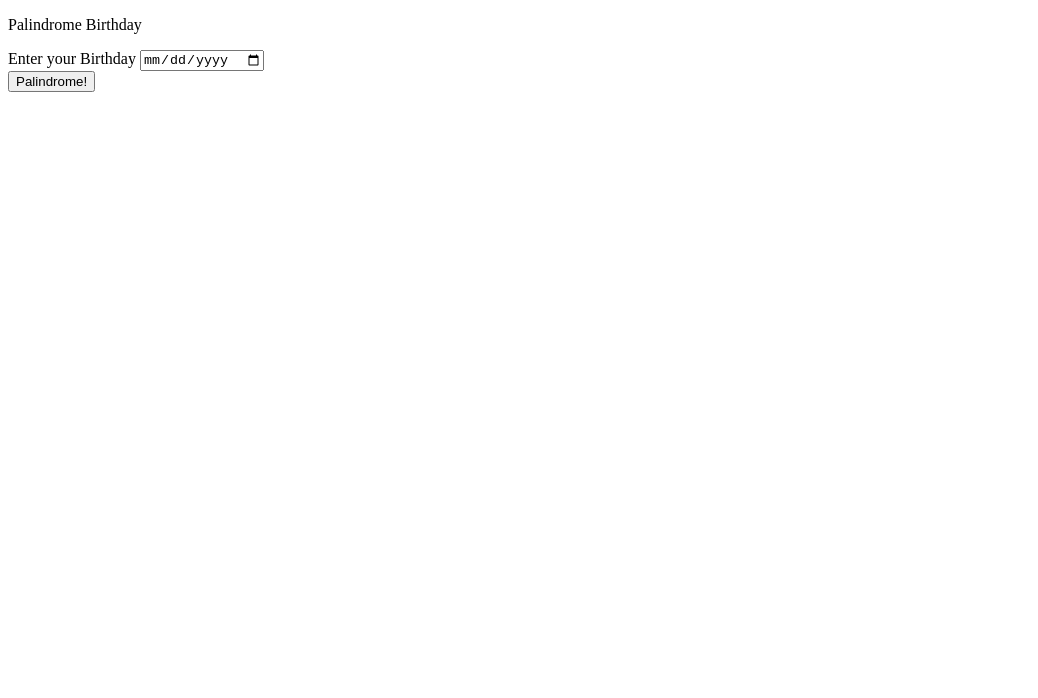
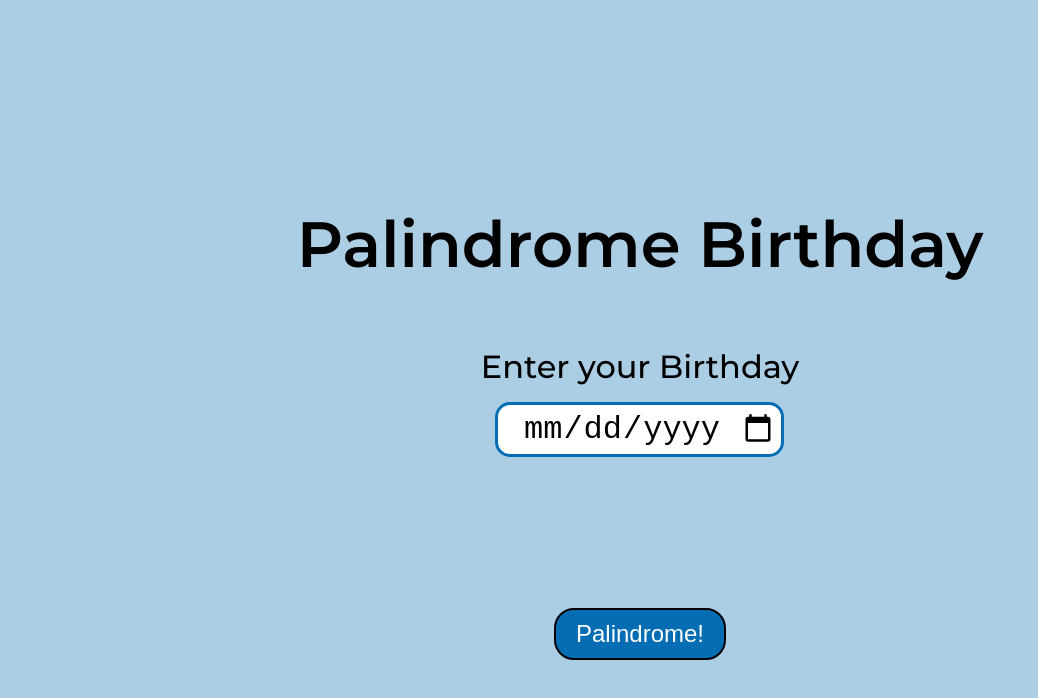
Before and after one commit to Hamdrive/markThirteen, a plain HTML site: page index.html in a window 1280 px wide. Shown: the whole page, without its empty margins (0-1038 px from the left). Drawn offline with Linux system fonts and the light colour scheme.

Commit message:
[feat] styling

```diff
--- a/index.html
+++ b/index.html
@@ -16,10 +16,10 @@
             <label for="bday-input">Enter your Birthday</label>
             <input type="date" name="bday" id="bday-input">
         </div>
+        <div class="output">&nbsp;</div>
         <div class="check">
             <button id="check-btn">Palindrome!</button>
         </div>
-        <div class="output"></div>
     </div>
     <script src="./script.js"></script>
 </body>
--- a/style.css
+++ b/style.css
@@ -0,0 +1,66 @@
+@import url('https://fonts.googleapis.com/css2?family=Montserrat:wght@400;500;600&display=swap');
+
+*{
+    margin: 0;
+    padding: 0;
+    box-sizing: border-box;
+}
+
+body{
+    font-family: 'Montserrat', sans-serif;
+    background-color: rgba(4, 109, 179, 0.329);
+    display: flex;
+    flex: 1;
+    align-items: center;
+    justify-content: center;
+    height: 100vh;
+}
+
+.title{
+    font-size: 4rem;
+    font-weight: 600;
+    display: flex;
+    justify-content: center;
+    align-items: center;
+    margin: 1em;
+}
+
+.bday, .output, .check{
+    display: flex;
+    flex-direction: column;
+    justify-content: center;
+    align-items: center;
+    font-size: 2rem;
+    font-weight: 500;
+}
+
+input{
+    font-size: 2rem;
+    margin: 1rem;
+    border-radius: 15px;
+    border:3px solid rgb(4, 109, 179);
+    padding: 5px;
+    text-align: center;
+}
+
+.output{
+    margin: 3rem;
+    padding: 0 5rem;
+    text-align: center;
+}
+
+button {
+    border-radius: 20px;
+    color: #ffffff;
+    font-size: 24px;
+    background: rgb(4, 109, 179);
+    padding: 10px 20px 10px 20px;
+    text-decoration: none;
+    border: 2px solid #000000;
+}
+
+button:hover {
+    background: rgb(3, 91, 150);
+    text-decoration: none;
+    cursor: pointer;
+}
```
